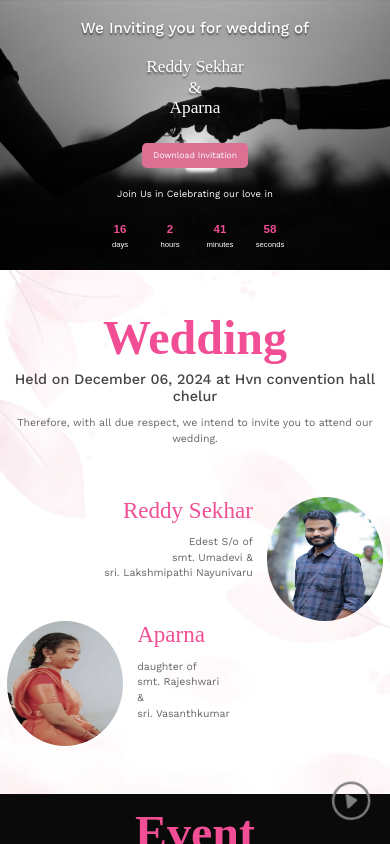
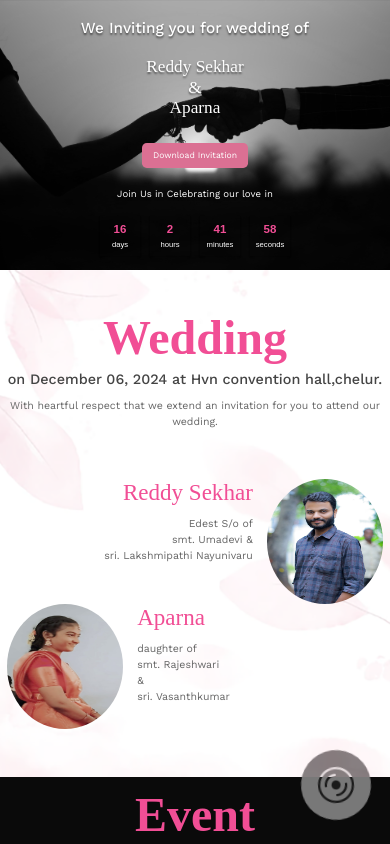
Before and after one commit to thetechyuga/ReddyWeddingInvitation, a plain HTML site: page index.html in a window 390 px wide. Both pictures are taken after a click on the element 351 px from the left and 800 px from the top of the page. Shown: the top 844 px of the page. Drawn offline with nearby package versions, Linux system fonts and the light colour scheme; some packages are replaced by stand-ins of ours; a script that the page names is missing.

Commit message:
Add files via upload

```diff
--- a/index.html
+++ b/index.html
@@ -27,7 +27,7 @@
     <section id="hero" class="hero w-100 h-100 p-3 mx-auto text-center d-flex justify-content-center align-items-center text-white">
       <main>
         <h4 style="margin-top: 1rem;">We <span> <bold>Inviting you for wedding of</bold></span></h4>
-        <h1 style="font-family: Algerian; margin-top: 2rem;">Reddy Sekhar <br />&<br /> Aparna</h1>
+        <h1 style="font-family: Algerian !important; margin-top: 2rem;">Reddy Sekhar <br />&<br /> Aparna</h1>
 
         <!-- Letak sini sbb nk display countdown sini -->
         <!-- <div class="simply-countdown"></div> -->
@@ -69,8 +69,8 @@
         <div class="row justify-content-center">
           <div class="col-md-8 text-center">
             <h2>Wedding</h2>
-            <h3>Held on December 06, 2024 at Hvn convention hall chelur</h3>
-            <p>Therefore, with all due respect, we intend to invite you to attend our wedding.</p>
+            <h3>on December 06, 2024 at Hvn convention hall,chelur.</h3>
+            <p>With heartful respect that we extend an invitation for you to attend our wedding.</p>
           </div>
         </div>
 
@@ -210,20 +210,40 @@
     <!-- Audio Section -->
     <div id="audio-container">
       <!-- Audio element that automatically plays and loops the specified audio file -->
-      <audio id="song" autoplay loop>
-        <source src="audio/reddy.mpeg" type="audio/mpeg" />
+      <!-- Audio Element -->
+      <audio id="song" preload="auto">
+        <source src="audio/reddy.mpeg" type="audio/mp3" />
       </audio>
-      <div class="audio-icon-wrapper" style="display: none;">
-        <i class="bi bi-play-circle"></i> <!-- You can use your preferred icon here -->
+
+      <!-- Audio Icon Wrapper (for showing the icon) -->
+      <div class="audio-icon-wrapper" onclick="toggleAudio()">
+        <i class="bi bi-pause-circle"></i> <!-- Start with Pause Icon -->
       </div>
+      <style>/* Style for the audio icon wrapper */
+        .audio-icon-wrapper {
+          display: flex;
+          justify-content: center;
+          align-items: center;
+          cursor: pointer;
+          width: 70px;  /* Set the width of the wrapper */
+          height: 70px; /* Set the height of the wrapper */
+          background-color: #f1f1f1; /* Optional: Background color for the wrapper */
+          border-radius: 50%; /* Make it circular */
+          box-shadow: 0px 4px 6px rgba(0, 0, 0, 0.1); /* Optional: Add a shadow effect */
+        }
+
+        /* Increase the size of the icon inside the wrapper */
+        .audio-icon-wrapper i {
+          font-size: 36px;  /* Increase the icon size */
+          color: #333;      /* Icon color */
+        }
+        </style>
+
 
       <!-- Include Bootstrap Icons (for play/pause and disc icons) -->
       <link href="https://cdn.jsdelivr.net/npm/bootstrap-icons/font/bootstrap-icons.css" rel="stylesheet">
       <!-- Wrapper for the audio icon, initially hidden (display: none) -->
-      <div class="audio-icon-wrapper" style="display: none">
-        <!-- Icon representing the audio status (initially a spinning disc icon) -->
-        <i class="bi bi-disc"></i>
-      </div>
+
     </div>
     <!-- Audio Section End -->
 
@@ -284,57 +304,39 @@
 
     <!-- JavaScript to control scroll behavior and audio playback -->
     <script>
-      // Select the root element, the audio icon wrapper, the icon inside the wrapper, and the audio element
-      const rootElement = document.querySelector(":root");
+      // Select the audio icon wrapper, the icon inside the wrapper, and the audio element
         const audioIconWrapper = document.querySelector(".audio-icon-wrapper");
         const audioIcon = document.querySelector(".audio-icon-wrapper i");
         const song = document.querySelector("#song");
         let isPlaying = false; // Variable to track whether the audio is playing or not
 
-      // Function to enable scrolling
-      function enableScroll() {
-        window.onscroll = function () {}; // Unlock scrolling
-        rootElement.style.scrollBehavior = "smooth"; // Re-enable smooth scrolling
-        playAudio(); // Start playing the audio when scrolling is enabled
-      }
-
-      // Function to play audio and display the audio icon
-      function playAudio() {
-        song.volume = 0.1; // Set the audio volume to 10%
-        audioIconWrapper.style.display = "flex"; // Show the audio icon wrapper
-
-        // Check if audio is playable on mobile and desktop
-        if (song.paused) {
-          song.play().catch((error) => {
-            // In case of an autoplay error (e.g., on mobile)
-            console.log('Autoplay prevented, user needs to interact.');
-            // Show the icon to allow user to click and play manually
-            audioIconWrapper.style.display = "flex";
-          });
-        }
-        isPlaying = true; // Update the state to indicate audio is playing
-      }
-
-      // Toggle audio playback when the audio icon is clicked
-      audioIconWrapper.onclick = function () {
+        // Function to play or pause the audio and update the UI
+        function toggleAudio() {
         if (isPlaying) {
         song.pause(); // Pause the audio if it is playing
         audioIcon.classList.remove("bi-disc"); // Remove disc icon
         audioIcon.classList.add("bi-pause-circle"); // Show pause icon
         } else {
-          song.play(); // Play the audio if it is paused
-          audioIcon.classList.add("bi-disc"); // Show disc icon
+        song.play().catch((error) => {
+          // Handle potential autoplay issue on mobile by showing an error message
+          console.log('Autoplay prevented, user interaction required.');
+          alert("Please click the play icon to start the audio."); // Optional message
+        });
+        audioIcon.classList.add("bi-disc"); // Show disc icon (playing state)
         audioIcon.classList.remove("bi-pause-circle"); // Remove pause icon
         }
 
         isPlaying = !isPlaying; // Toggle the playing state
+        }
+
+        // Initial attempt to play audio when the page loads (works on desktop)
+        window.onload = function () {
+        // Try to autoplay only on desktop (mobile browsers will block autoplay)
+        if (!song.paused) {
+        song.play();
+        }
         };
 
-      // Initially try to play the audio when the page loads
-      window.onload = function () {
-        // Try to autoplay on desktop, but mobile browsers might block this
-        playAudio();
-      };
     </script>
 
   </body>
```
Lines whose indentation alone changed are shown as unchanged.
